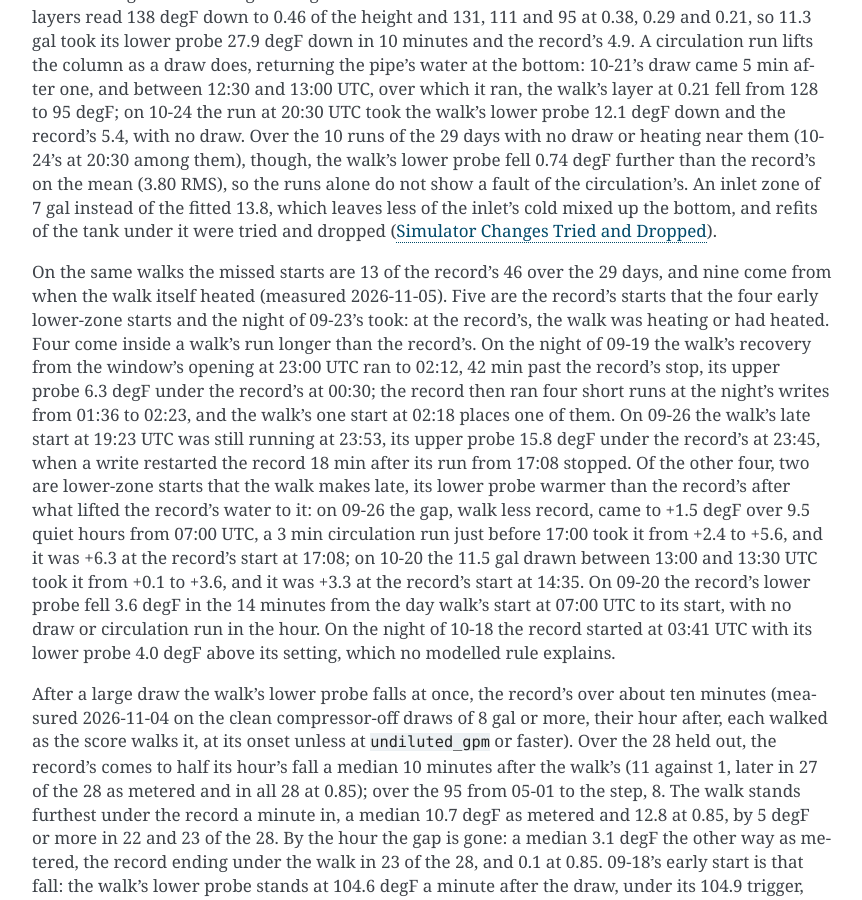
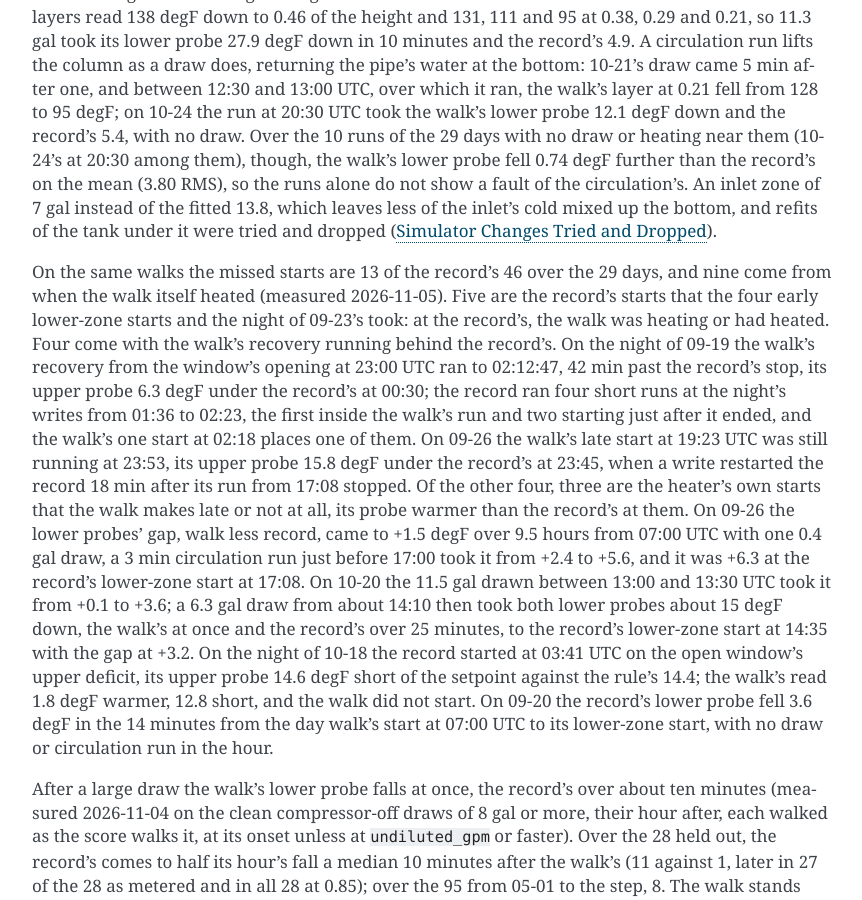
Before and after one commit to eman/nwp500-python, a Sphinx documentation site: the page built from docs/explanation/simulator.rst, in a window 1280 px wide and 900 px high, scrolled down 12110 px. Shown: the whole window, without its empty margins (338-1200 px from the left). Built offline with Sphinx 7.4.7, drawn with Linux system fonts in a browser that asks for light colours.

Commit message:
docs(sim): the missed starts' causes as observed reads them; the 09-19 runs, the 10-20 draws

```diff
--- a/docs/explanation/simulator.rst
+++ b/docs/explanation/simulator.rst
@@ -702,26 +702,31 @@ On the same walks the missed starts are 13 of the record's 46 over the
 29 days, and nine come from when the walk itself heated (measured
 2026-11-05). Five are the record's starts that the four early lower-zone
 starts and the night of 09-23's took: at the record's, the walk was
-heating or had heated. Four come inside a walk's run longer than the
-record's. On the night of 09-19 the walk's recovery from the window's
-opening at 23:00 UTC ran to 02:12, 42 min past the record's stop, its
-upper probe 6.3 degF under the record's at 00:30; the record then ran
-four short runs at the night's writes from 01:36 to 02:23, and the
+heating or had heated. Four come with the walk's recovery running behind
+the record's. On the night of 09-19 the walk's recovery from the
+window's opening at 23:00 UTC ran to 02:12:47, 42 min past the record's
+stop, its upper probe 6.3 degF under the record's at 00:30; the record
+ran four short runs at the night's writes from 01:36 to 02:23, the first
+inside the walk's run and two starting just after it ended, and the
 walk's one start at 02:18 places one of them. On 09-26 the walk's late
 start at 19:23 UTC was still running at 23:53, its upper probe 15.8 degF
 under the record's at 23:45, when a write restarted the record 18 min
-after its run from 17:08 stopped. Of the other four, two are lower-zone
-starts that the walk makes late, its lower probe warmer than the
-record's after what lifted the record's water to it: on 09-26 the gap,
-walk less record, came to +1.5 degF over 9.5 quiet hours from 07:00 UTC,
-a 3 min circulation run just before 17:00 took it from +2.4 to +5.6, and
-it was +6.3 at the record's start at 17:08; on 10-20 the 11.5 gal drawn
-between 13:00 and 13:30 UTC took it from +0.1 to +3.6, and it was +3.3
-at the record's start at 14:35. On 09-20 the record's lower probe fell
-3.6 degF in the 14 minutes from the day walk's start at 07:00 UTC to its
-start, with no draw or circulation run in the hour. On the night of
-10-18 the record started at 03:41 UTC with its lower probe 4.0 degF
-above its setting, which no modelled rule explains.
+after its run from 17:08 stopped. Of the other four, three are the
+heater's own starts that the walk makes late or not at all, its probe
+warmer than the record's at them. On 09-26 the lower probes' gap, walk
+less record, came to +1.5 degF over 9.5 hours from 07:00 UTC with one
+0.4 gal draw, a 3 min circulation run just before 17:00 took it from
++2.4 to +5.6, and it was +6.3 at the record's lower-zone start at 17:08.
+On 10-20 the 11.5 gal drawn between 13:00 and 13:30 UTC took it from
++0.1 to +3.6; a 6.3 gal draw from about 14:10 then took both lower
+probes about 15 degF down, the walk's at once and the record's over 25
+minutes, to the record's lower-zone start at 14:35 with the gap at +3.2.
+On the night of 10-18 the record started at 03:41 UTC on the open
+window's upper deficit, its upper probe 14.6 degF short of the setpoint
+against the rule's 14.4; the walk's read 1.8 degF warmer, 12.8 short,
+and the walk did not start. On 09-20 the record's lower probe fell 3.6
+degF in the 14 minutes from the day walk's start at 07:00 UTC to its
+lower-zone start, with no draw or circulation run in the hour.
 
 After a large draw the walk's lower probe falls at once, the record's
 over about ten minutes (measured 2026-11-04 on the clean compressor-off
```
